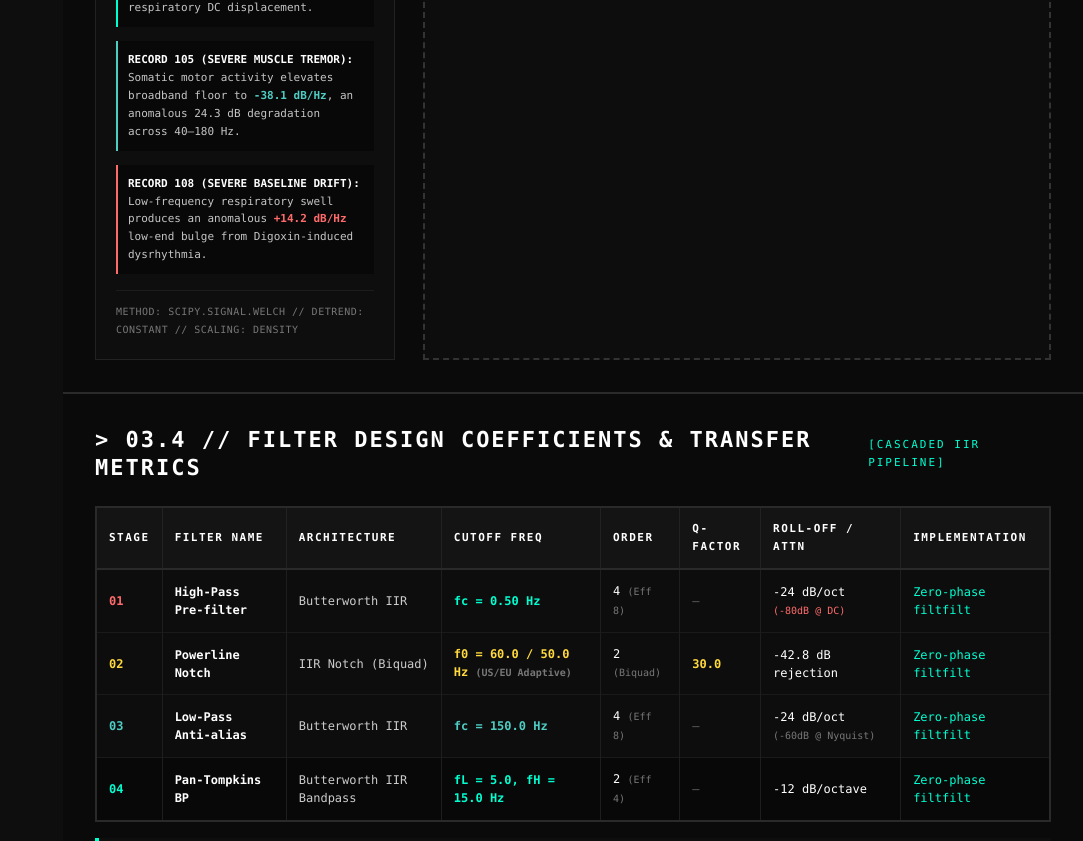
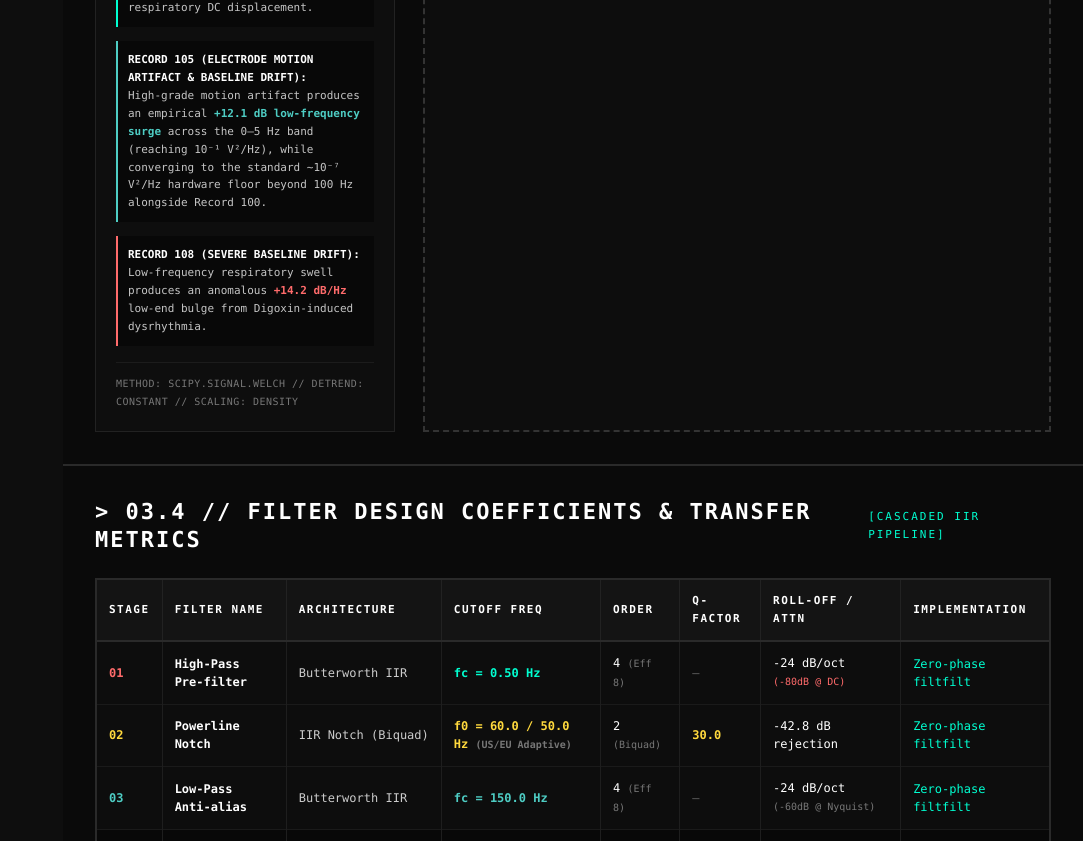
Before and after one commit to ankush-10010/DSP_project, a plain HTML site: page cardiosense-site/noise-filtering/index.html in a window 1280 px wide. Shown: the part 2399-3240 px from the top of the page, without its empty margins (197-1280 px from the left). Drawn offline with nearby package versions, Linux system fonts and the light colour scheme.

Commit message:
fix(site): correct Record 105 PSD description to reflect actual 0-5Hz low-frequency surge rather than fabricated high-frequency floor

```diff
--- a/cardiosense-site/noise-filtering/index.html
+++ b/cardiosense-site/noise-filtering/index.html
@@ -227,9 +227,9 @@
               Noise floor sits quiescent at <span class="text-[#00FFD1] font-bold">-62.4 dB/Hz</span> beyond 40 Hz. Minimal respiratory DC displacement.
             </div>
 <div class="p-2.5 bg-[#080808] border-l-2 border-[#4ECDC4] text-[11px]">
-<strong class="text-white block uppercase">Record 105 (Severe Muscle Tremor):</strong>
-              Somatic motor activity elevates broadband floor to <span class="text-[#4ECDC4] font-bold">-38.1 dB/Hz</span>, an anomalous 24.3 dB degradation across 40–180 Hz.
-            </div>
+<strong class="text-white block uppercase">Record 105 (Electrode Motion Artifact &amp; Baseline Drift):</strong>
+High-grade motion artifact produces an empirical <span class="text-[#4ECDC4] font-bold">+12.1 dB low-frequency surge</span> across the 0–5 Hz band (reaching 10⁻¹ V²/Hz), while converging to the standard ~10⁻⁷ V²/Hz hardware floor beyond 100 Hz alongside Record 100.
+</div>
 <div class="p-2.5 bg-[#080808] border-l-2 border-[#FF6B6B] text-[11px]">
 <strong class="text-white block uppercase">Record 108 (Severe Baseline Drift):</strong>
               Low-frequency respiratory swell produces an anomalous <span class="text-[#FF6B6B] font-bold">+14.2 dB/Hz</span> low-end bulge from Digoxin-induced dysrhythmia.
```
